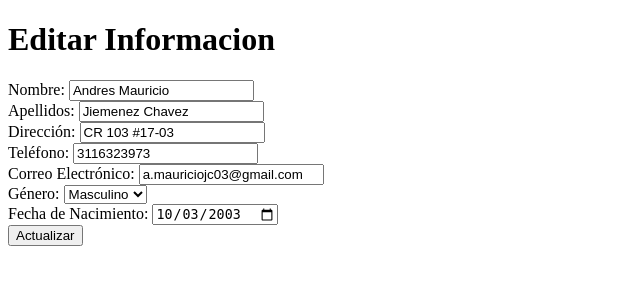
After one commit to MauricioJC3/Practica_sql_conexion, a PHP site: page /vistaUsuario/editar_Informacion_Usuario.php in a window 1280 px wide. The commit adds this page. Shown: the top 300 px of the page, without its empty margins (0-640 px from the left). Run offline with PHP 8.4, Linux system fonts and the light colour scheme; a user stored in the database is signed in; data comes from the database, SQL or seed files in the repository.

Commit message:
Funcion editar datos del usuario completada falta el front-end(Estilos)

```diff
--- a/src/conexion.php
+++ b/src/conexion.php
@@ -1,4 +1,4 @@
 <?php
 // Conexión a la base de datos
-$conexion = mysqli_connect("localhost", "root", "", "call_food_g");
+$conexion = mysqli_connect("localhost", "root", "", "intento4");
 ?>
--- /dev/null
+++ b/src/vistaUsuario/editar_Informacion_Usuario.php
@@ -0,0 +1,119 @@
+<?php
+session_start();
+
+if (!isset($_SESSION['user_id']) || empty($_SESSION['user_id'])) {
+    header("Location: login.php");
+    exit();
+}
+
+include '../conexion.php';
+
+if ($_SERVER["REQUEST_METHOD"] == "POST") {
+    // Obtener los datos del formulario
+    $user_id = $_POST['user_id'];
+    $nombre = $_POST['nombre'];
+    $apellidos = $_POST['apellidos'];
+    $direccion = $_POST['direccion'];
+    $telefono = $_POST['telefono'];
+    $correo = $_POST['correo'];
+    $genero = $_POST['genero'];
+    $fecha_nacimiento = $_POST['fecha_nacimiento'];
+
+    // Preparar la consulta SQL para actualizar los datos del usuario
+    $query = "UPDATE tbl_cliente SET
+              nombre_cli = '$nombre',
+              apellidos_cli = '$apellidos',
+              direccion_cli = '$direccion',
+              telefono_cli = '$telefono',
+              correo_cli = '$correo',
+              genero_cli = '$genero',
+              fecha_nac_cli = '$fecha_nacimiento'
+              WHERE user_id = $user_id";
+
+    if (mysqli_query($conexion, $query)) {
+        // Redirigir al usuario a su perfil después de actualizar la información
+        header("Location: perfil_usuario.php");
+        exit();
+    } else {
+        echo "Error al actualizar la información: " . mysqli_error($conexion);
+    }
+
+    // cerrar conexion
+    mysqli_close($conexion);
+} else {
+    // Obtener datos del usuario para mostrar en el formulario
+    $user_id = $_SESSION['user_id'];
+    $query = "SELECT * FROM tbl_cliente WHERE user_id = $user_id";
+    $result = mysqli_query($conexion, $query);
+
+    if ($result && mysqli_num_rows($result) > 0) {
+        $row = mysqli_fetch_assoc($result);
+        $nombre = $row['nombre_cli'];
+        $apellidos = $row['apellidos_cli'];
+        $direccion = $row['direccion_cli'];
+        $telefono = $row['telefono_cli'];
+        $correo = $row['correo_cli'];
+        $genero = $row['genero_cli'];
+        $fecha_nacimiento = $row['fecha_nac_cli'];
+    } else {
+        echo "Usuario no encontrado o se produjo un error.";
+    }
+    // cerrar conexion
+    mysqli_close($conexion);
+}
+?>
+<!DOCTYPE html>
+<html lang="en">
+<head>
+    <meta charset="UTF-8">
+    <title>Editar Informacion Personal</title>
+</head>
+<body>
+    <h1>Editar Informacion</h1>
+
+    <form method="post">
+        <input type="hidden" name="user_id" value="<?php echo $user_id; ?>">
+
+        <div class="profile-info">
+            <label for="nombre">Nombre:</label>
+            <input type="text" id="nombre" name="nombre" value="<?php echo $nombre; ?>" required>
+        </div>
+
+        <div class="profile-info">
+            <label for="apellidos">Apellidos:</label>
+            <input type="text" id="apellidos" name="apellidos" value="<?php echo $apellidos; ?>" required>
+        </div>
+
+        <div class="profile-info">
+            <label for="direccion">Dirección:</label>
+            <input type="text" id="direccion" name="direccion" value="<?php echo $direccion; ?>" required>
+        </div>
+
+        <div class="profile-info">
+            <label for="telefono">Teléfono:</label>
+            <input type="tel" id="telefono" name="telefono" value="<?php echo $telefono; ?>" required>
+        </div>
+
+        <div class="profile-info">
+            <label for="correo">Correo Electrónico:</label>
+            <input type="email" id="correo" name="correo" value="<?php echo $correo; ?>" required>
+        </div>
+
+        <div class="profile-info">
+            <label for="genero">Género:</label>
+            <select id="genero" name="genero" required>
+                <option value="Masculino" <?php echo $genero === "Masculino" ? 'selected' : ''; ?>>Masculino</option>
+                <option value="Femenino" <?php echo $genero === "Femenino" ? 'selected' : ''; ?>>Femenino</option>
+                <option value="Otro" <?php echo $genero === "Otro" ? 'selected' : ''; ?>>Otro</option>
+            </select>
+        </div>
+
+        <div class="profile-info">
+            <label for="fecha_nacimiento">Fecha de Nacimiento:</label>
+            <input type="date" id="fecha_nacimiento" name="fecha_nacimiento" value="<?php echo $fecha_nacimiento; ?>" required>
+        </div>
+
+        <button type="submit">Actualizar</button>
+    </form>
+</body>
+</html>
--- a/src/vistaUsuario/perfil_usuario.php
+++ b/src/vistaUsuario/perfil_usuario.php
@@ -132,7 +132,7 @@ mysqli_close($conexion);
             <label for="fecha_nacimiento">Fecha de Nacimiento:</label>
             <p><?php echo isset($fecha_nacimiento) ? $fecha_nacimiento : ''; ?></p>
         </div>
-        <a href="editar_perfil.php" class="btn-edit-profile">Editar Perfil</a>
+        <a href="editar_Informacion_Usuario.php" class="btn-edit-profile">Editar Perfil</a>
     </div>
 </body>
 </html>
```
